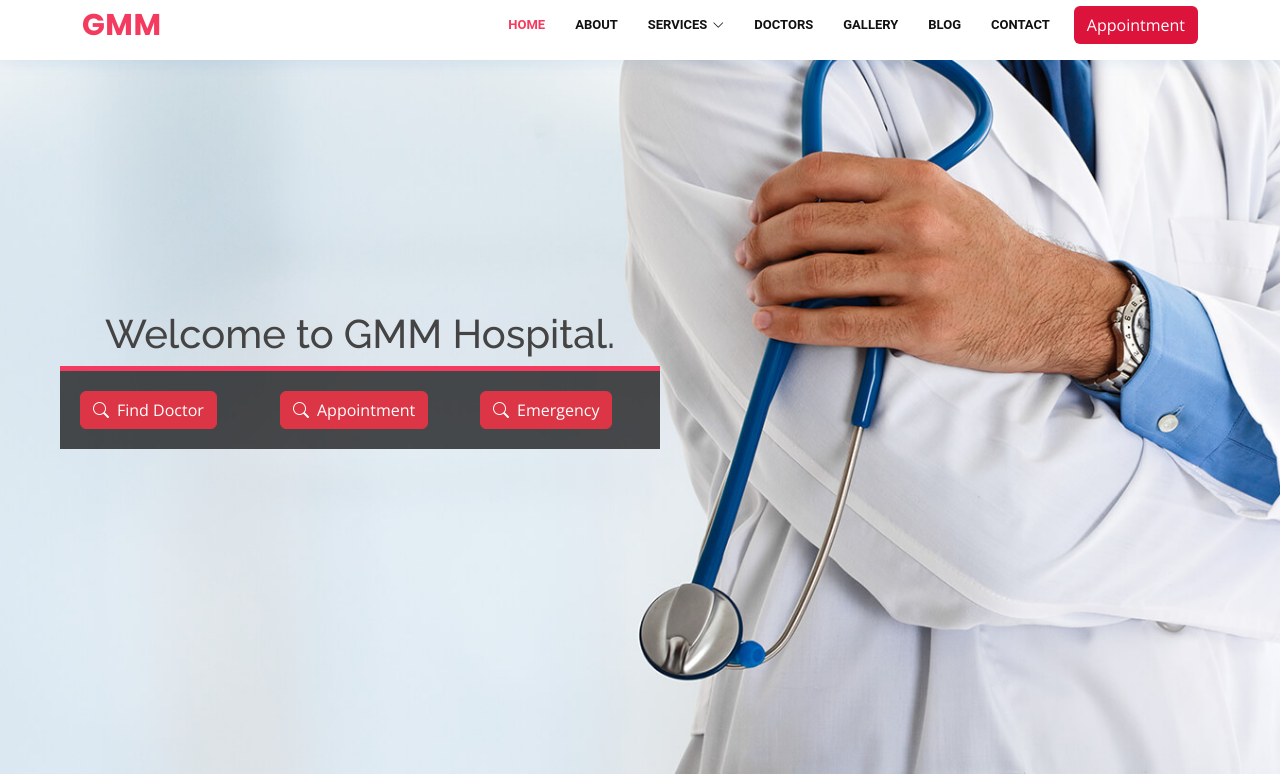
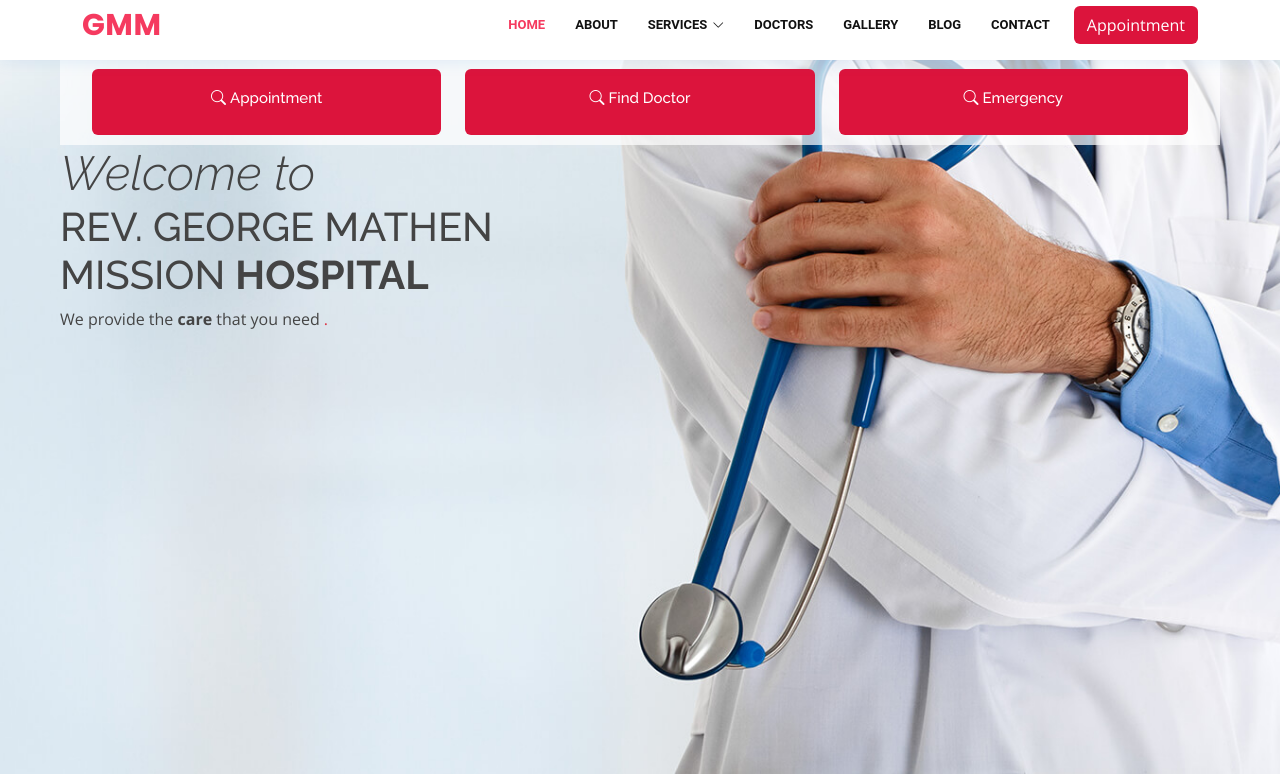
Before and after one commit to ShalvinShaji/Hospital-Web, a plain HTML site: page index.html in a window 1280 px wide. Shown: the part 50-826 px from the top of the page. Drawn offline with nearby package versions, Linux system fonts and the light colour scheme.

Commit message:
landing page for mobile complete

```diff
--- a/assets/css/style.css
+++ b/assets/css/style.css
@@ -486,53 +486,30 @@ h6 {
 #hero .carousel-container {
   display: flex;
   flex-direction: column;
-  align-items: center;
-  justify-content: center;
+  align-items: flex-start;
+  justify-content: flex-end;
   position: absolute;
-  bottom: 60px;
+  bottom: 5px;
   top: 70px;
   left: 60px;
-
-}
+  right: 60px;
+
+}
+
 
 #hero .carousel-content {
-  background: rgba(4, 4, 4, 0.7);
-  width: 200px !important;
+  background: rgba(255, 255, 255, 0.7);
+  width: auto;
   padding: 20px;
+  padding-bottom: 10px;
   color: #fff;
   border-top: 5px solid #f53a5f;
 }
+
+
+
+
 /*
-#hero .carousel-content h2 {
-  color: #fff;
-  margin-bottom: 20px;
-  font-size: 28px;
-  font-weight: 700;
-}
-
-#hero .btn-get-started {
-  font-family: "Roboto", sans-serif;
-  font-weight: 500;
-  font-size: 14px;
-  letter-spacing: 1px;
-  display: inline-block;
-  padding: 12px 32px;
-  border-radius: 4px;
-  transition: 0.5s;
-  line-height: 1;
-  margin: 10px;
-  color: #fff;
-  -webkit-animation-delay: 0.8s;
-  animation-delay: 0.8s;
-  border: 2px solid #1bbd36;
-}
-
-#hero .btn-get-started:hover {
-  background: #1bbd36;
-  color: #fff;
-  text-decoration: none;
-}
-
 #hero .carousel-inner .carousel-item {
   transition-property: opacity;
   background-position: center top;
@@ -542,8 +519,8 @@ h6 {
 #hero .carousel-inner .active.carousel-item-start,
 #hero .carousel-inner .active.carousel-item-end {
   opacity: 0;
-}
-
+} */
+/*
 #hero .carousel-inner .active,
 #hero .carousel-inner .carousel-item-next.carousel-item-start,
 #hero .carousel-inner .carousel-item-prev.carousel-item-end {
@@ -599,10 +576,10 @@ h6 {
   opacity: 1;
   background: #1bbd36;
 }
-
+*/
 @media (min-width: 1024px) {
   #hero .carousel-content {
-    width: 60%;
+    width: 100%;
   }
 
   #hero .carousel-control-prev,
@@ -610,11 +587,16 @@ h6 {
     width: 5%;
   }
 }
+@media (min-width: 900px) {
+ #hero .carousel-container {
+    flex-direction: column-reverse;
+  }
+}
 
 @media (max-width: 992px) {
-  #hero .carousel-container {
+  /* #hero .carousel-container {
     top: 58px;
-  }
+  } */
 
   #hero .carousel-content h2 {
     margin-bottom: 15px;
@@ -622,7 +604,8 @@ h6 {
   }
 
   #hero .carousel-content p {
-    font-size: 15px;
+    font-size: 13px;
+    margin-top: 0;
   }
 }
 
@@ -630,7 +613,59 @@ h6 {
   #hero {
     height: 120vh;
   }
-} */
+}
+@media (max-height: 768px) {
+  .features-box {
+    margin-bottom: 10px;
+  }
+
+}
+@media (max-height: 410px) {
+  #hero .carousel-content h2 {
+    margin-bottom: 15px;
+    font-size: 17px;
+  }
+
+  #hero .carousel-content p {
+    font-size: 10px;
+    margin-top: 0;
+  }
+
+
+}
+
+
+
+
+
+/*--------------------------------------------------------------
+# Sections feature
+--------------------------------------------------------------*/
+
+/*Features Section*/
+section.features-section {
+  margin-top: -90px;
+}
+.bg1 {
+  background: crimson;
+}
+
+.bg2 {
+  background: crimson;
+}
+
+.bg3 {
+  background: crimson;
+}
+
+.features-box h3, .features-box p {
+  color: #FFF;
+  font-size: 15px;
+}
+
+.features-box {
+  padding: 20px;
+}
 
 
 /*--------------------------------------------------------------
--- a/index.html
+++ b/index.html
@@ -107,46 +107,61 @@
 
 
     <section id="hero">
-      <div id="heroCarousel" data-bs-interval="5000" class="carousel slide carousel-fade" data-bs-ride="carousel">
+      <div id="heroCarousel" data-bs-interval="3000" class="carousel slide carousel-fade" data-bs-ride="carousel">
 
         <div class="carousel-inner" role="listbox">
 
           <!-- Slide 1 -->
           <div class="carousel-item active" style="background-image: url(assets/img/hero-bg.jpg);">
+            <div class="carousel-container">
+              <div class="w-50">
+                <div >
+                  <h1 > <span class="fst-italic display-5">Welcome to</span><br><span class="fs-1">REV. GEORGE MATHEN MISSION </span >  <span class="fw-bold">HOSPITAL</span></h1>
+                </div>
+                <div >
+                  <p>We provide the <span class="fw-bold">care </span>that you need <span class="text-danger">.</span></p>
+                </div>
+              </div>
+
+                <div class="carousel-content w-100 ">
+                  <div class="container">
+
+                    <div class="row ">
+                         <div class="col-md-4">
+                               <div class="features-box rounded bg1 text-center fs-4">
+                               <h3><i class="bi bi-search me-1"></i>Appointment</h3>
+                           </div>
+                         </div>
+
+
+                           <div class="col-md-4">
+                               <div class="features-box rounded bg2 text-center">
+                                 <h3><i class="bi bi-search me-1"></i>Find Doctor</h3>
+                               </div>
+                           </div>
+
+                           <div class="col-md-4 d-none d-md-block">
+                             <div class="features-box rounded bg2 text-center">
+                               <h3><i class="bi bi-search me-1"></i>Emergency</h3>
+                             </div>
+                           </div>
+
+                     </div>
+
+
+                   </div>
+                </div>
 
 
 
-            <div class="carousel-container text-md-start">
-                <div >
-                  <h1 class="">
-                    Welcome to GMM Hospital.
 
-                  </h1>
-                </div>
+            </div>
+
+          </div>
 
 
-                <div class="container  ">
-                      <div class="row">
 
-                        <div class="col-md-4 carousel-content">
-                          <a href="#" class="text-decoration-none btn btn-danger "><i class="bi bi-search me-2"></i>Find Doctor</a>
-                        </div>
 
-                        <div class="col-md-4 carousel-content">
-                          <a href="#" class="text-decoration-none btn btn-danger "><i class="bi bi-search me-2"></i>Appointment</a>
-                        </div>
-
-                        <div class="col-md-4 carousel-content">
-                          <a href="#" class="text-decoration-none btn btn-danger "><i class="bi bi-search me-2"></i>Emergency</a>
-                        </div>
-
-                      </div>
-                </div>
-                <!-- <h2>Welcome to <span>Company</span></h2>
-                <p>Ut velit est quam dolor ad a aliquid qui aliquid. Sequi ea ut et est quaerat sequi nihil ut aliquam. Occaecati alias dolorem mollitia ut. Similique ea voluptatem. Esse doloremque accusamus repellendus deleniti vel. Minus et tempore modi architecto.</p> -->
-
-            </div>
-          </div>
 
           <!-- Slide 2 -->
           <!-- <div class="carousel-item" style="background-image: url(assets/img/bgdoc.jpg);">
```
